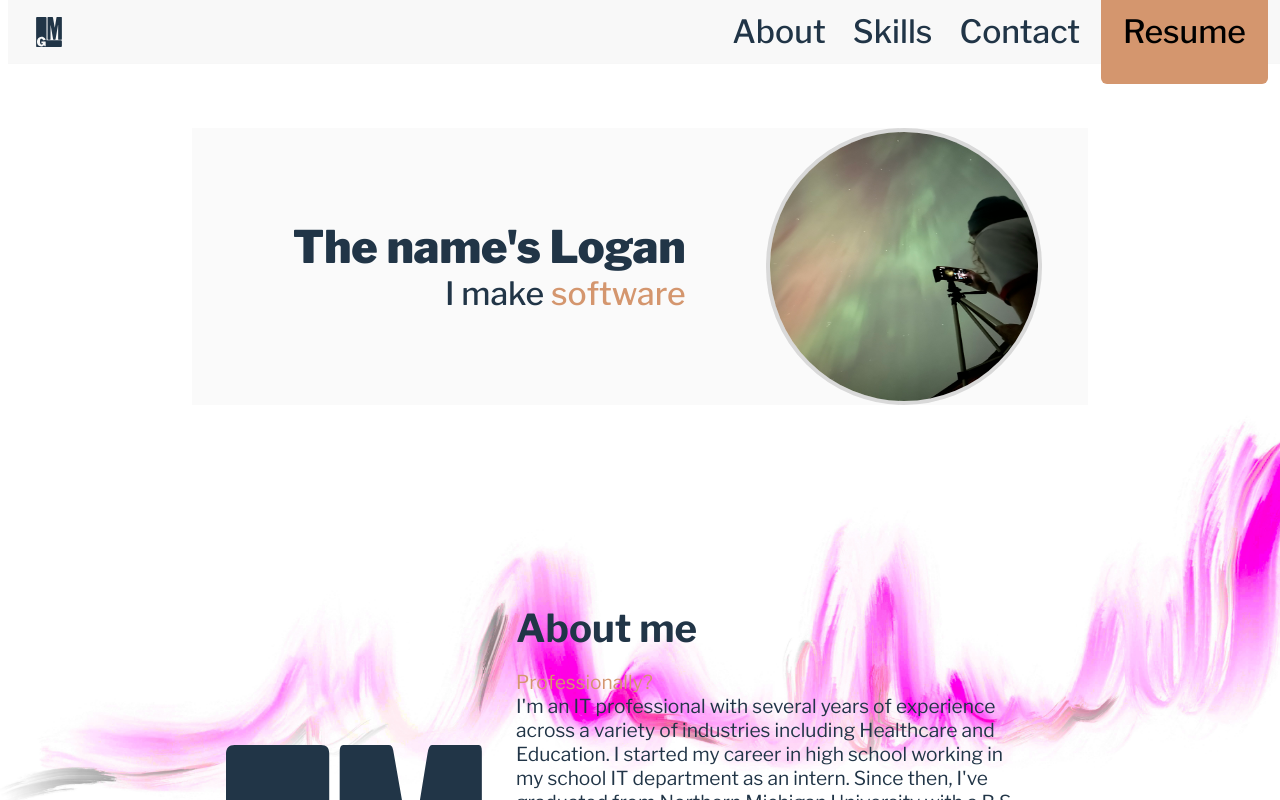
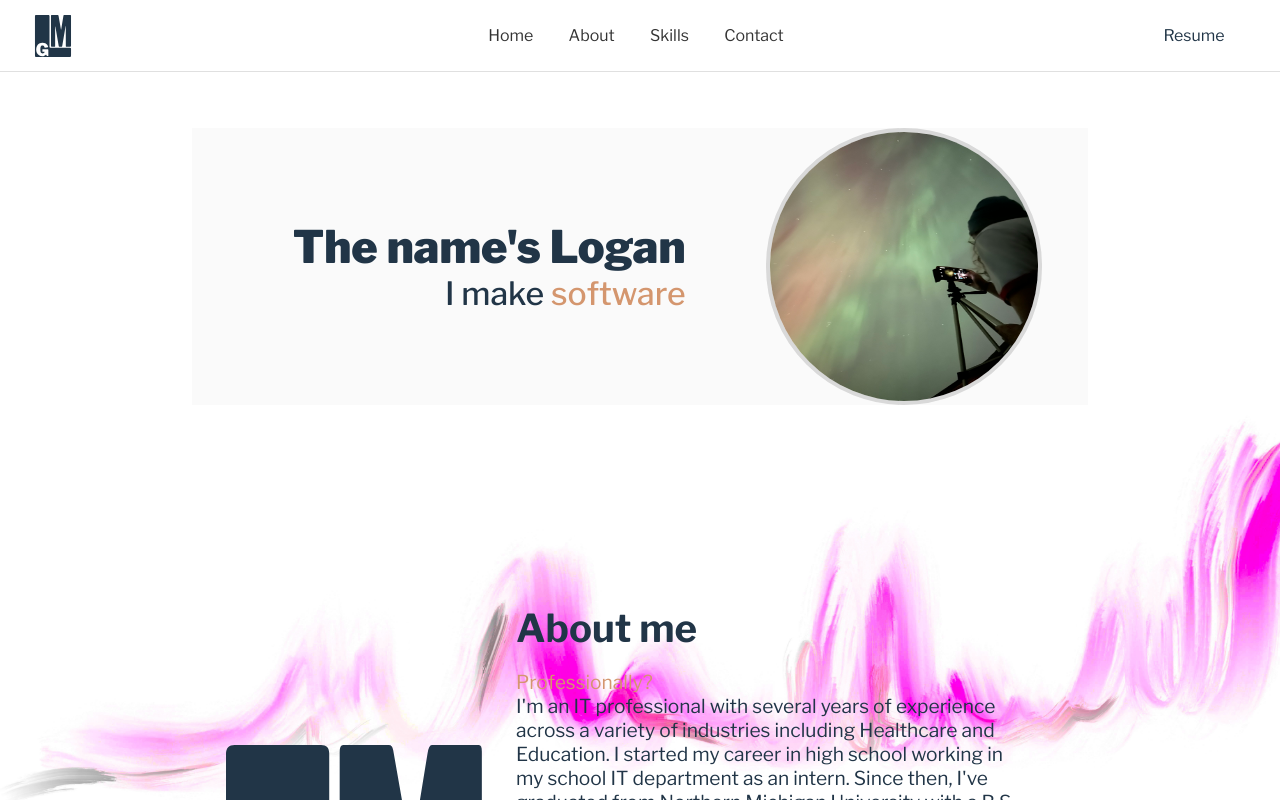
Before and after one commit to lgundry/portfolio-frontend, a React (Vite) app: page / in a window 1280 px wide. Shown: the top 800 px of the page. Built offline with nearby package versions, Linux system fonts and the light colour scheme.

Commit message:
Simplify the nav to match the redesign: fixed top bar with brand, centered links, and right-aligned Resume button.

```diff
--- a/src/assets/components/button/Button.component.tsx
+++ b/src/assets/components/button/Button.component.tsx
@@ -1,25 +1,26 @@
+import type { CSSProperties, ReactNode } from 'react'
 import './Button.component.css'
 
 interface myProps {
-  style?: {};
-  children: React.ReactNode;
+  style?: CSSProperties;
+  className?: string;
+  children: ReactNode;
   onPress?: () => void;
   disabled?: boolean;
-  className?: string;
 }
 
 function Button(props: myProps) {
   return (
     <button
       type="button"
-      className={`button ${props.className ?? ''}`}
+      className={`button ${props.className ?? ''}`.trim()}
       style={props.style}
       onClick={props.onPress}
       disabled={props.disabled}
     >
       {props.children}
     </button>
-  );
-};
+  )
+}
 
-export default Button;
+export default Button
--- a/src/assets/components/navigation/Navigation.component.css
+++ b/src/assets/components/navigation/Navigation.component.css
@@ -1,49 +1,86 @@
 .nav__container {
   position: fixed;
-  top: 0vh;
+  top: 0;
+  left: 0;
+  right: 0;
 
   display: flex;
   align-items: center;
   justify-content: space-between;
-  z-index: 1;
+  z-index: 20;
   width: 100%;
-  height: 8vh;
-  padding: 0 20px;
+  height: 72px;
+  padding: 0 2rem;
   box-sizing: border-box;
 
-  background-color: #000000AF;
-  border-bottom: 1px solid #F0F0F03F;
-  backdrop-filter: blur(30px);
+  background: rgba(5, 11, 18, 0.72);
+  border-bottom: 1px solid rgba(255, 255, 255, 0.12);
+  backdrop-filter: blur(18px);
 }
 
-.nav__left {
-  flex-shrink: 0;
+.nav__brand {
+  display: flex;
+  align-items: center;
+  justify-content: flex-start;
+  min-width: 120px;
 }
 
-.nav__right {
+.nav__brand-icon {
+  width: 42px;
+  height: 42px;
+}
+
+.nav__menu {
   display: flex;
   align-items: center;
-  gap: 15px;
-  margin-left: auto;
+  justify-content: center;
+  gap: 2.2rem;
+  margin: 0 auto;
 }
 
-.nav__resume-card {
-  padding: 0 16px;
-  border-radius: 6px;
-  transition: transform 0.2s ease, background-color 0.2s ease;
+.nav__link {
+  background: transparent;
+  border: none;
+  padding: 0;
+  font: inherit;
+  font-size: 1rem;
+  color: rgba(255, 255, 255, 0.9);
+  cursor: pointer;
+  transition: opacity 0.2s ease;
 }
 
-.nav__resume-card:hover {
-  background-color: var(--text-accent-2) !important;
+.nav__link:hover {
+  opacity: 0.85;
 }
 
-.nav__icon {
-  width: 30px;
-  height: 30px;
+.nav__resume-button {
+  margin-left: 1.25rem;
+  padding: 0.7rem 1.25rem;
+  border: 1px solid rgba(255, 255, 255, 0.38);
+  border-radius: 6px;
+  background: transparent;
+  color: rgba(255, 255, 255, 0.9);
+  box-sizing: border-box;
+  min-width: 108px;
+  justify-content: center;
+}
+
+.nav__resume-button:hover {
+  background: rgba(255, 255, 255, 0.04);
 }
 
 @media (prefers-color-scheme: light) {
-  div.nav__container {
-    background-color: #f5f5f5AF;
+  .nav__container {
+    background: rgba(255, 255, 255, 0.7);
+    border-bottom: 1px solid rgba(0, 0, 0, 0.12);
+  }
+
+  .nav__link,
+  .nav__resume-button {
+    color: rgba(0, 0, 0, 0.8);
+  }
+
+  .nav__resume-button {
+    border-color: rgba(0, 0, 0, 0.28);
   }
 }
--- a/src/assets/components/navigation/Navigation.component.tsx
+++ b/src/assets/components/navigation/Navigation.component.tsx
@@ -1,47 +1,56 @@
 import './Navigation.component.css'
 import BrandIcon from 'images/Brand.svg?react'
-import NavCard from './NavCard.component.tsx'
+import Button from '../button/Button.component'
 
 function Navigation() {
   const sections = [
-    { title: "About", destination: "about__container"},
-    { title: "Skills", destination: "skills__heading"},
-    { title: "Contact", destination: "contact__container"},
+    { title: 'Home', destination: 'intro__container' },
+    { title: 'About', destination: 'about__container' },
+    { title: 'Skills', destination: 'skills__heading' },
+    { title: 'Contact', destination: 'contact__container' },
   ]
 
-  const resumeUrl = '/Logan_Gundry_Resume.pdf'
+  const handleNavigate = (destination: string) => {
+    const element = document.getElementById(destination)
+    if (!element) return
+
+    const navHeight = document.querySelector('.nav__container')?.clientHeight ?? 0
+    const offsetTop = element.offsetTop - navHeight
+
+    window.scrollTo({
+      top: offsetTop,
+      behavior: 'smooth',
+    })
+  }
 
   const handleResumeClick = () => {
-    window.open(resumeUrl, '_blank', 'noopener,noreferrer')
+    window.open('/Logan_Gundry_Resume.pdf', '_blank', 'noopener,noreferrer')
   }
 
   return (
-    <div className="nav__container">
-      <NavCard
-        className="nav__left"
-        destination="intro__container"
-        icon={BrandIcon}
-        iconClassName="nav__icon"
-      />
-      <div className="nav__right">
-        {sections.map((section, index) =>
-          <NavCard
-            key={index}
-            title={section.title}
-            destination={section.destination}
-          />
-        )}
-        <NavCard
-          title="Resume"
-          className="nav__resume-card"
-          customStyle={{
-            backgroundColor: "var(--text-accent-1)",
-            color: "black",
-          }}
-          onResume={handleResumeClick}
-        />
+    <header className="nav__container">
+      <div className="nav__brand">
+        <BrandIcon className="nav__brand-icon" />
       </div>
-    </div>
+
+      <nav className="nav__menu" aria-label="Main navigation">
+        {sections.map((section) => (
+          <button
+            key={section.destination}
+            type="button"
+            className="nav__link"
+            onClick={() => handleNavigate(section.destination)}
+          >
+            {section.title}
+          </button>
+        ))}
+      </nav>
+
+      <Button className="nav__resume-button" onPress={handleResumeClick}>
+        Resume
+      </Button>
+    </header>
   )
 }
-export default Navigation;
+
+export default Navigation
```
